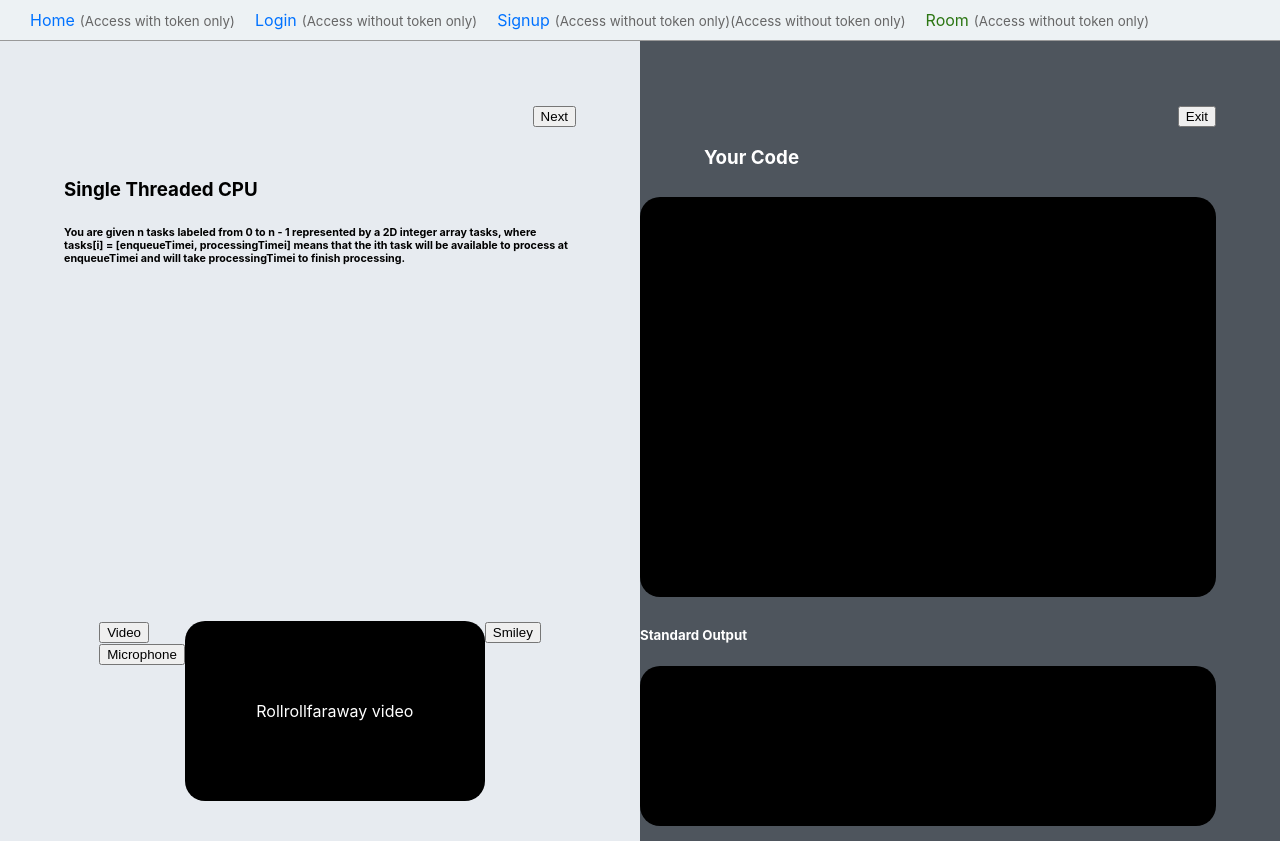
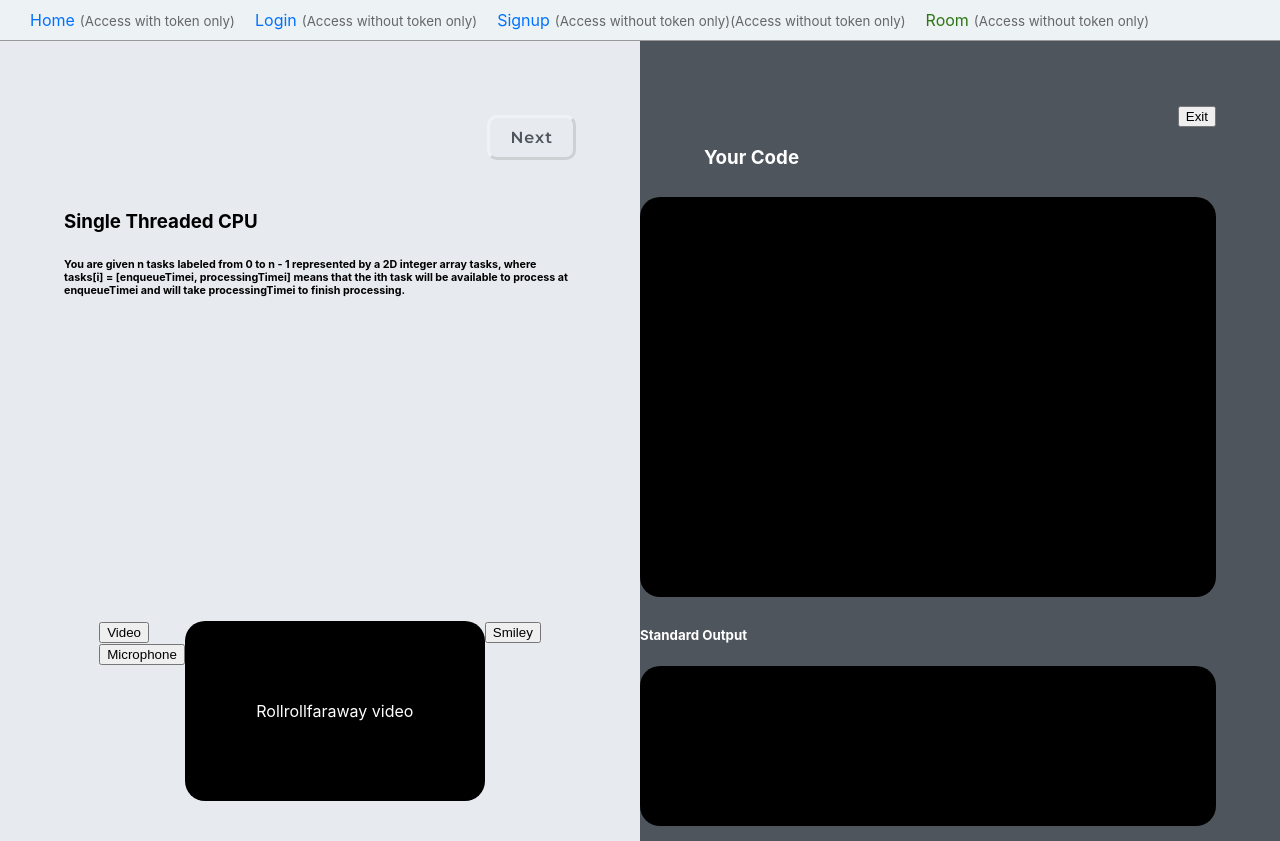
Before and after one commit to CS3219-SE-Principles-and-Patterns/cs3219-project-ay2122-2122-s1-g3, a React (Create React App) app in the folder frontend/: page /room in a window 1280 px wide. Built offline with nearby package versions, Linux system fonts and the light colour scheme.

Commit message:
Fix style for question section button

```diff
--- a/frontend/src/Room/questionSectionStyle.scss
+++ b/frontend/src/Room/questionSectionStyle.scss
@@ -10,7 +10,26 @@
         .questionHeader {
             .nextButton {
                 text-align: end;
-                margin-bottom: 10%;
+                input {
+                    font-weight: 600;
+                    font-family: "Montserrat";
+                    font-size: 16px;
+                    letter-spacing: 1px;
+                    color: #4e555d;
+                    min-width: 4rem;
+                    height: 45px;
+                    padding: 0px 20px;
+                    background-color: #E7EBF0;
+                    border: 3px rgba($color: #FFFFFF, $alpha: 0.40);
+                    border-style: outset;
+                    border-radius: 10px;
+                    margin-top: 10px;
+                    margin-bottom: 31px;
+                    cursor: pointer;
+                  }
+                  input:hover {
+                    background-color: #c8cccf;
+                  }
             }
         }
         .questionBody {
```
